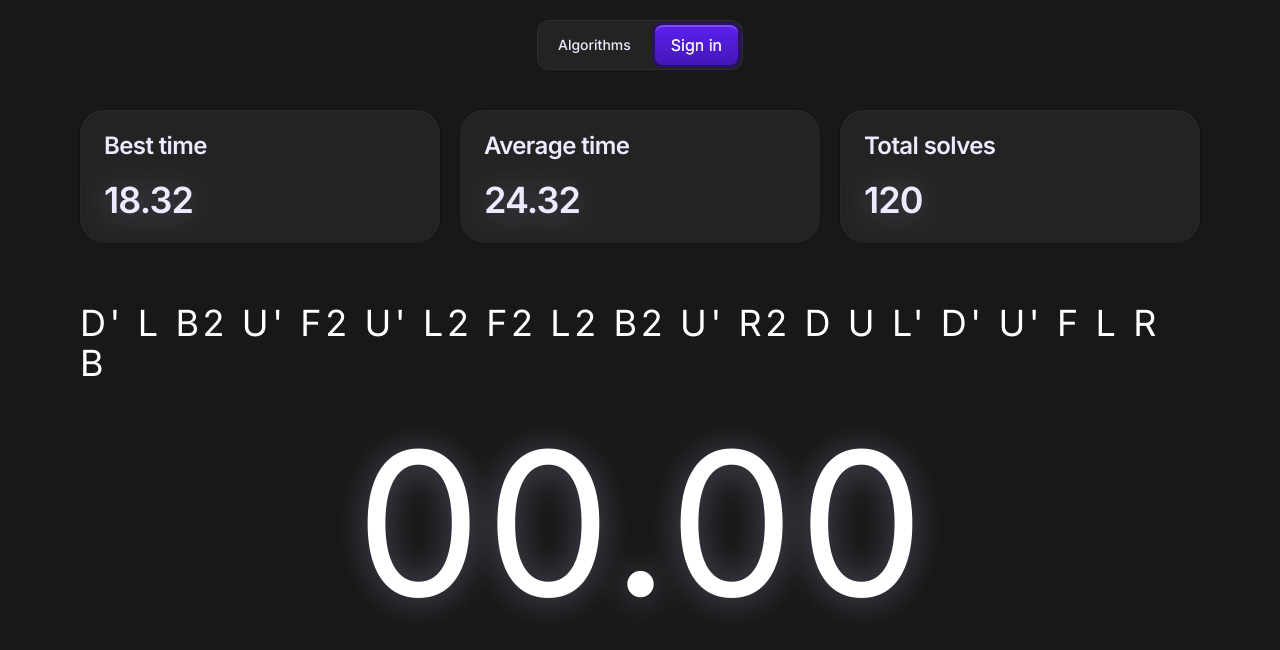
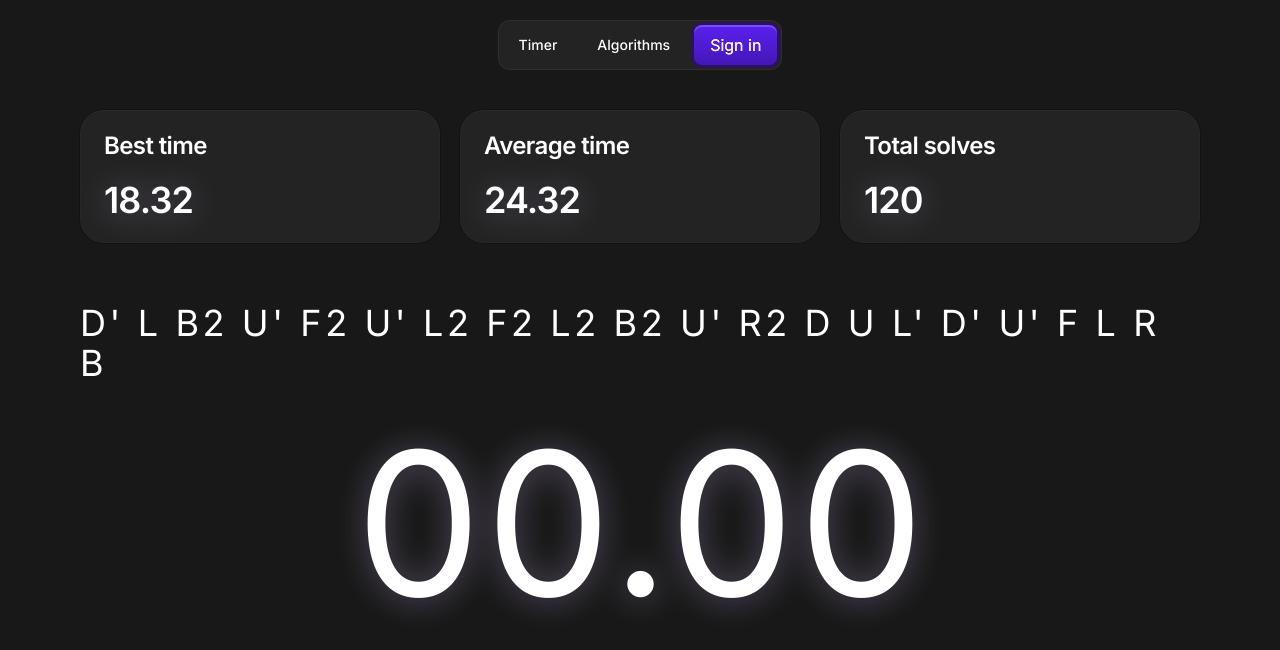
Before and after one commit to EmmanuelBayona/cube-algorithms-nextjs, a Next.js app: page /dash/timer in a window 1280 px wide. Shown: the top 650 px of the page. Built offline with nearby package versions, Linux system fonts and the light colour scheme; no server answers.

Commit message:
style: change components font color

```diff
--- a/components/dash-navbar.tsx
+++ b/components/dash-navbar.tsx
@@ -13,13 +13,13 @@ export const DashNavbar = () => {
         <NavigationMenu className="mx-auto">
             <NavigationMenuList>
 
-                {/* <NavigationMenuItem> */}
-                {/*     <Link href="/dash/timer" legacyBehavior passHref> */}
-                {/*         <NavigationMenuLink className={NavigationMenuTriggerStyle()}> */}
-                {/*             Timer */}
-                {/*         </NavigationMenuLink> */}
-                {/*     </Link> */}
-                {/* </NavigationMenuItem> */}
+                <NavigationMenuItem>
+                    <Link href="/dash/timer" legacyBehavior passHref>
+                        <NavigationMenuLink className={NavigationMenuTriggerStyle()}>
+                            Timer
+                        </NavigationMenuLink>
+                    </Link>
+                </NavigationMenuItem>
 
                 <NavigationMenuItem>
                     <Link href="/dash/puzzles" legacyBehavior passHref>
--- a/components/ui/card.tsx
+++ b/components/ui/card.tsx
@@ -1,5 +1,5 @@
+import { HTMLAttributes, forwardRef } from "react";
 import { cn } from "@/lib/utils";
-import { HTMLAttributes, forwardRef } from "react";
 
 /**
  * @example
@@ -22,7 +22,7 @@ export const Card = forwardRef<HTMLDivElement, HTMLAttributes<HTMLDivElement>>(
         <div
             ref={ref}
             className={cn(
-                'rounded-3xl text-violet-100 bg-dark shadow-dark-button',
+                'rounded-3xl text-white bg-dark shadow-dark-button',
                 className
             )}
             {...props}
@@ -57,7 +57,7 @@ export const CardDescription = forwardRef<HTMLParagraphElement, HTMLAttributes<H
     ({ className, ...props }, ref) => (
         <p
             ref={ref}
-            className={cn('text-sm text-violet-100/80', className)}
+            className={cn('text-sm text-white/80', className)}
             {...props}
         />
     )
--- a/components/ui/navigation-menu.tsx
+++ b/components/ui/navigation-menu.tsx
@@ -11,7 +11,7 @@ export const NavigationMenu = forwardRef<
 >(({ className, children, ...props }, ref) => (
     <NavigationMenuPrimitive.Root
         ref={ref}
-        className={cn('relative z-10 max-w-max flex-1 items-center justify-center text-violet-100 rounded-xl bg-dark border border-white/5 p-1', className)}
+        className={cn('relative z-10 max-w-max flex-1 items-center justify-center text-white rounded-xl bg-dark border border-white/5 p-1', className)}
         {...props}
     >
         {children}
```
